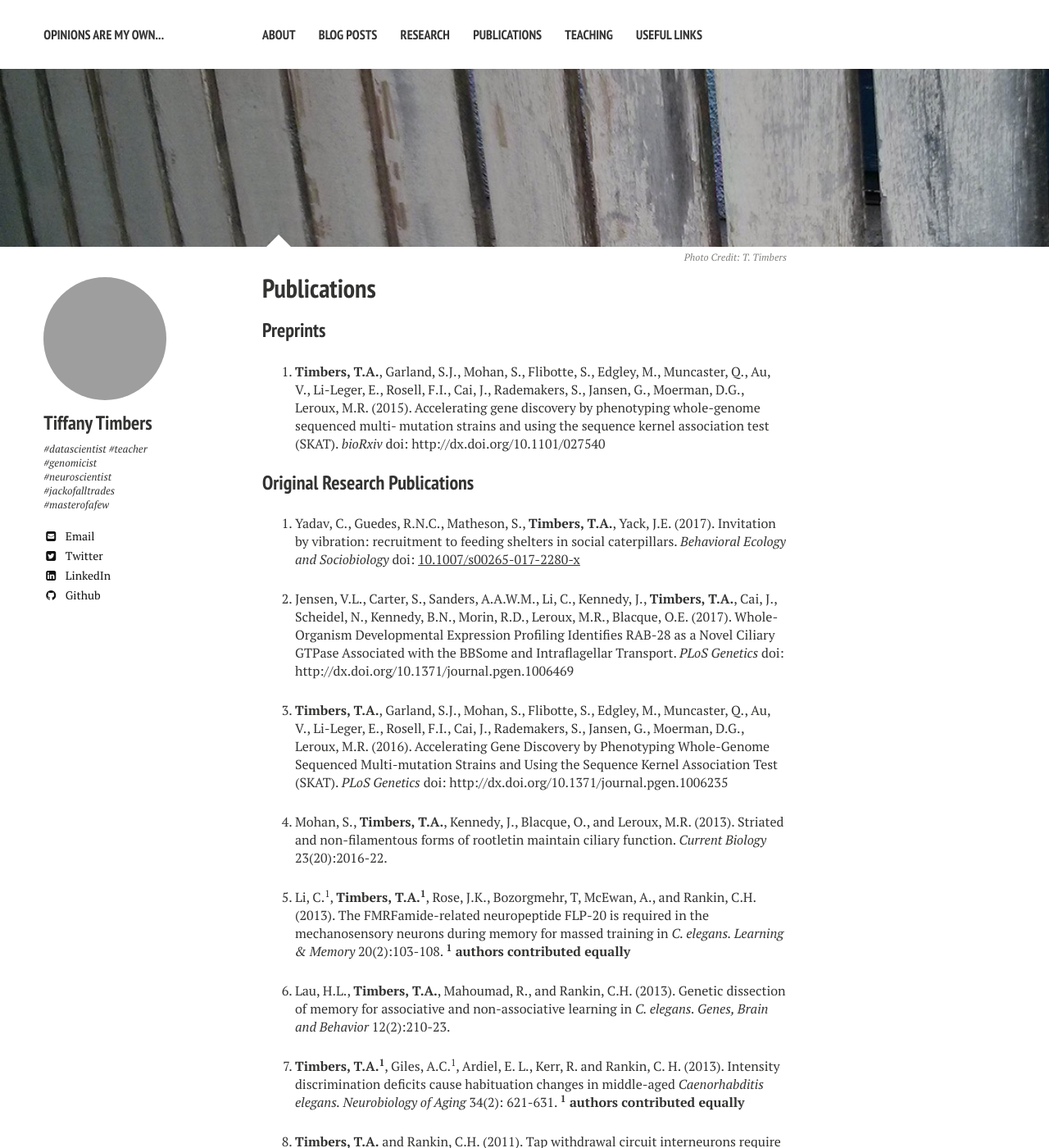
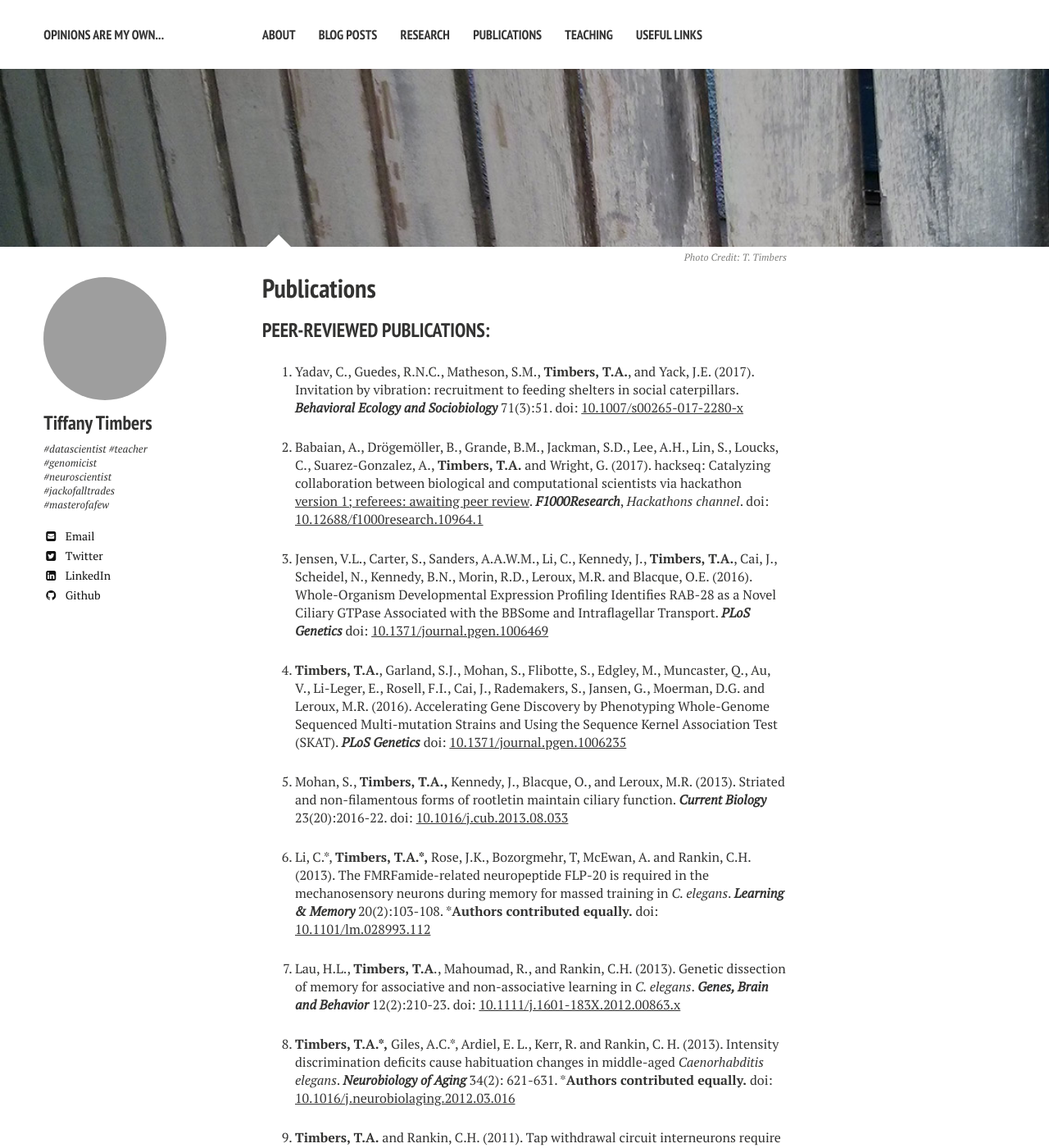
Before and after one commit to ttimbers/ttimbers.github.io, a Jekyll site: the page built from pubs/index.md, in a window 1280 px wide and 1400 px high. Shown: the whole window at 82% size. Built offline with Jekyll 4.4.1, drawn with Linux system fonts in a browser that asks for light colours; nearby versions of some CDN libraries; some of the changed text lies outside the part shown; grey boxes are pictures that could not be loaded.

Commit message:
updated pubs

```diff
--- a/pubs/index.md
+++ b/pubs/index.md
@@ -9,60 +9,80 @@ image:
   credit: T. Timbers
   creditlink: http://ttimbers.github.io
 ---
-### Preprints
-1. **Timbers, T.A.**, Garland, S.J., Mohan, S., Flibotte, S., Edgley, M., Muncaster, Q., Au, V., Li-Leger, E., Rosell, F.I., Cai, J., Rademakers, S., Jansen, G.,  Moerman, D.G., Leroux, M.R. (2015). Accelerating gene discovery by phenotyping whole-genome sequenced multi- mutation strains and using the sequence kernel association test (SKAT).
-*bioRxiv* doi: http://dx.doi.org/10.1101/027540
 
+### PEER-REVIEWED PUBLICATIONS:
 
-### Original Research Publications
+1. Yadav, C., Guedes, R.N.C., Matheson, S.M., **Timbers, T.A.**, and Yack, J.E. (2017). Invitation by vibration: recruitment to feeding shelters in social caterpillars. ***Behavioral Ecology and Sociobiology*** 71(3):51. doi: [10.1007/s00265-017-2280-x](http://dx.doi.org/10.1007/s00265-017-2280-x)
 
-1.  Yadav, C., Guedes, R.N.C., Matheson, S., **Timbers, T.A.**, Yack, J.E. (2017).
-Invitation by vibration: recruitment to feeding shelters in social caterpillars. *Behavioral Ecology and Sociobiology* doi: [10.1007/s00265-017-2280-x](http://link.springer.com/article/10.1007/s00265-017-2280-x)
+2. Babaian, A., Drögemöller, B., Grande, B.M., Jackman, S.D., Lee, A.H., Lin, S., Loucks, C., Suarez-Gonzalez, A., **Timbers, T.A.** and Wright, G. (2017). hackseq: Catalyzing collaboration between biological and computational scientists via hackathon [version 1; referees: awaiting peer review](https://f1000research.com/articles/6-197/v1). ***F1000Research***, *Hackathons channel*. doi: [10.12688/f1000research.10964.1](http://dx.doi.org/10.12688/f1000research.10964.1)
 
-1. Jensen, V.L., Carter, S., Sanders, A.A.W.M., Li, C., Kennedy, J., **Timbers, T.A.**, Cai, J., Scheidel, N., Kennedy, B.N., Morin, R.D., Leroux, M.R., Blacque, O.E. (2017).
-Whole-Organism Developmental Expression Profiling Identifies RAB-28 as a Novel Ciliary GTPase Associated with the BBSome and Intraflagellar Transport. *PLoS Genetics* doi: http://dx.doi.org/10.1371/journal.pgen.1006469
+1. Jensen, V.L., Carter, S., Sanders, A.A.W.M., Li, C., Kennedy, J., **Timbers, T.A.**, Cai, J., Scheidel, N., Kennedy, B.N., Morin, R.D., Leroux, M.R. and Blacque, O.E. (2016).
+Whole-Organism Developmental Expression Profiling Identifies RAB-28 as a Novel Ciliary GTPase Associated with the BBSome and Intraflagellar Transport. ***PLoS Genetics*** doi: [10.1371/journal.pgen.1006469](http://dx.doi.org/10.1371/journal.pgen.1006469)
 
-1. **Timbers, T.A.**, Garland, S.J., Mohan, S., Flibotte, S., Edgley, M., Muncaster, Q., Au, V., Li-Leger, E., Rosell, F.I., Cai, J., Rademakers, S., Jansen, G.,  Moerman, D.G., Leroux, M.R. (2016).
+1. **Timbers, T.A.**, Garland, S.J., Mohan, S., Flibotte, S., Edgley, M., Muncaster, Q., Au, V., Li-Leger, E., Rosell, F.I., Cai, J., Rademakers, S., Jansen, G.,  Moerman, D.G. and Leroux, M.R. (2016).
 Accelerating Gene Discovery by Phenotyping Whole-Genome Sequenced Multi-mutation Strains and Using the Sequence Kernel Association Test (SKAT).
-*PLoS Genetics* doi: http://dx.doi.org/10.1371/journal.pgen.1006235
+***PLoS Genetics*** doi: [10.1371/journal.pgen.1006235](http://dx.doi.org/10.1371/journal.pgen.1006235)
 
-1. Mohan, S., **Timbers, T.A.**, Kennedy, J., Blacque, O., and Leroux, M.R. (2013).
-Striated and non-filamentous forms of rootletin maintain ciliary function.
-*Current Biology* 23(20):2016-22.
+1. Mohan, S., **Timbers, T.A.,** Kennedy, J., Blacque, O., and Leroux, M.R. (2013). Striated and non-filamentous forms of rootletin maintain
+ciliary function. ***Current Biology*** 23(20):2016-22. doi: [10.1016/j.cub.2013.08.033](http://dx.doi.org/10.1016/j.cub.2013.08.033)
 
-2. Li, C.<sup>1</sup>, <b>Timbers, T.A.<sup>1</sup></b>, Rose, J.K., Bozorgmehr, T, McEwan, A., and Rankin,
-C.H. (2013). The FMRFamide-related neuropeptide FLP-20 is required in the mechanosensory
-neurons during memory for massed training in <i>C. elegans. Learning & Memory </i>
-20(2):103-108. <b><sup>1</sup> authors contributed equally</b>
+2. Li, C.\*, **Timbers, T.A.\*,** Rose, J.K., Bozorgmehr, T, McEwan, A. and Rankin, C.H. (2013). The
+ FMRFamide-related neuropeptide FLP-20 is required in the mechanosensory
+neurons during memory for massed training in *C. elegans*. ***Learning & Memory*** 20(2):103-108. \***Authors contributed equally.** doi: [10.1101/lm.028993.112](https://dx.doi.org/10.1101%2Flm.028993.112)
 
-3. Lau, H.L., <b>Timbers, T.A.</b>, Mahoumad, R., and Rankin, C.H. (2013). Genetic
-dissection of memory for associative and non-associative learning in <i>C. elegans. Genes,
-Brain and Behavior</i> 12(2):210-23.
+3. Lau, H.L., **Timbers, T.A**., Mahoumad, R., and Rankin, C.H. (2013).
+Genetic dissection of memory for associative and non-associative
+learning in *C. elegans*. ***Genes, Brain and Behavior*** 12(2):210-23. doi: [10.1111/j.1601-183X.2012.00863.x](http://onlinelibrary.wiley.com/doi/10.1111/j.1601-183X.2012.00863.x/abstract)
 
-4. <b>Timbers, T.A.<sup>1</sup></b>, Giles, A.C.<sup>1</sup>, Ardiel, E. L., Kerr, R. and Rankin, C. H.
-(2013). Intensity discrimination deficits cause habituation changes in middle-aged
-<i>Caenorhabditis elegans. Neurobiology of Aging</i> 34(2): 621-631.
-<b><sup>1</sup> authors contributed equally </b>
+4. **Timbers, T.A.\*,** Giles, A.C.\*, Ardiel, E. L., Kerr, R. and Rankin, C. H. (2013). Intensity discrimination deficits cause habituation changes in middle-aged *Caenorhabditis elegans*. ***Neurobiology of Aging*** 34(2): 621-631. \***Authors contributed equally.** doi: [10.1016/j.neurobiolaging.2012.03.016](http://dx.doi.org/10.1016/j.neurobiolaging.2012.03.016)
 
-5. <b>Timbers, T.A.</b> and Rankin, C.H. (2011). Tap withdrawal circuit interneurons
-require CREB for long-term habituation in <i>Caenorhabditis elegans. Behavioral
-Neuroscience</i> 125(4): 560-566.
+5. **Timbers, T.A.** and Rankin, C.H. (2011). Tap withdrawal circuit
+interneurons require CREB for long-term habituation in *Caenorhabditis
+elegans*. ***Behavioral Neuroscience*** 125(4): 560-566. doi: [10.1037/a0024370])(http://psycnet.apa.org/doi/10.1037/a0024370)
 
-6. Yack, J. E., <b>Timbers, T. A.</b>, Conner, W. E., Aiello, A. and Schroeder, F. C.
-(2004). Defensive flocculent emissions in a Tiger moth, <i>Homoeocera stictosoma
-(Arctiidae:Arctiinae). Journal of the Lepidopterists’ Society</i> 58(3): 173-177.
+6. Yack, J. E., **Timbers, T. A**.,Conner, W. E., Aiello, A. and
+Schroeder, F. C. (2004). Defensive flocculent emissions in a Tiger moth, *Homoeocera stictosoma*
+(Arctiidae:Arctiinae). ***Journal of the Lepidopterists’ Society*** 58(3): 173-177.
 
-### Published Book Chapters
+### PREPRINTS:
 
-1. **Timbers, T.A.**, Frame, A., Rankin, C.H. (2016 - In Press). Learning and memory in invertebrates:
-<i>C. elegans</i>. <i>Neuroscience and Biobehavioral Psychology</i>, Elsevier.
+1. **Timbers, T.A.,** Ardiel, E.L., Lee, K.C.Y., Safaei, J., Pelech,
+S.L., and Rankin, C.H. (2017). CaMK (CMK-1) and O-GlcNAc transferase (OGT-1) modulate mechanosensory responding and habituation in an interstimulus interval-dependent manner in *Caenorhabditis elegans*. ***bioRxiv*** doi: [10.1101/115972](https://doi.org/10.1101/115972) (_also submitted to **Genetics**_)
 
-1. <b>Timbers, T.A.</b> and Rankin, C.H. (2008). Learning and memory in invertebrates:
-<i>C. elegans</i>. In: Squire, L., Albright, T., Bloom, F., Gage, F and Spitzer, N. (eds.)
-<i>Encyclopedia of Neuroscience</i>, Volume 5, pp. 413-421. Oxford: Elsevier.
+1. **Timbers, T.A.**, Garland, S., Mohan, S., Flibotte, S., Edgley, M.,
+Muncaster, Q., Moerman, D., and Leroux, M. (2015). Accelerating gene
+discovery by phenotyping whole-genome sequenced multi-mutation strains
+and using the sequence kernel association test (SKAT). ***bioRxiv*** doi:
+[10.1101/027540](http://dx.doi.org/10.1101/027540) (_also published in **PLoS Genetics**_)
 
-2. <b>Timbers, T.A.</b>, Rankin, C.H. (2008). <i>Caenorhabditis elegans as a model
-system in which to study the fundamentals of learning and memory</i>. In Guadagnoli, M.
-(ed.) <i>Human Learning: Biology, Brain and Neuroscience</i>. pp. 227-242. Oxford:
-Elsevier.
-￼
+### MANUSCRIPTS UNDER REVISION AND/OR SUBMITTED:
+
+1. **Timbers, T.A.,** Ardiel, E.L., Lee, K.C.Y., Safaei, J., Pelech,
+S.L., and Rankin, C.H. (_submitted to **Genetics**_, MS ID#: GENETICS/2017/202044). CaMK (CMK-1) and O-GlcNAc transferase (OGT-1) modulate mechanosensory responding and habituation in an interstimulus interval-dependent manner in *Caenorhabditis elegans*.
+
+2. Loucks, C.M., Walker, D.S., McEwan, A.H., **Timbers, T.A.,** Ardiel, E.L., Grundy, L.J., Johnson, J., Kennedy, J., Blacque, O.E., Schafer, W.R., Rankin, C.H., and Leroux, M.R. (_under revision in **Current Biology**_, MS ID#: CURRENT-BIOLOGY-D-16-01552). EFHC1, a protein linked to juvenile myoclonic epilepsy, functions at the cilium and synapse to modulate dopamine signaling.
+
+### MANUSCRIPTS IN PREPARATION:
+
+1. **Timbers, T.A.,** Ready, B., Baxi, K., Leroux, M.R., and Carvalho,
+C. (*In preparation for Nature Cell Biology).* Shugoshin: also
+protecting the centromere and cilia signaling?
+
+2. **Timbers, T.A.**\*, Loucks, C.\*, and Leroux, M.R. (*In preparation
+for PLoS Biology*). Genetic bases for naturally\
+ occurring variations in locomotory and avoidance behaviors in *C.
+elegans*.  \***authors contributed equally**
+
+### PUBLISHED BOOK CHAPTERS:
+
+1. **Timbers, T.A.**, Frame, A.K., Rankin, C.H. (2017). Learning and Memory in Invertebrates: C. elegans. In Reference Module in *Neuroscience and Biobehavioral Psychology*, Elsevier, 2017. ISBN 9780128093245
+
+1. **Timbers, T.A.** and Rankin, C.H. (2008). Learning and memory in
+invertebrates: *C. elegans*. In: Squire, L., Albright, T., Bloom, F.,
+Gage, F and Spitzer, N. (eds.) *Encyclopedia of Neuroscience,* Volume 5,
+pp. 413-421. Oxford: Elsevier.
+
+2. **Timbers, T.A.,** and Rankin, C.H. (2008). *Caenorhabditis elegans* as a
+model system in which to study the fundamentals of learning and memory.
+In Guadagnoli, M. (ed.) *Human Learning: Biology, Brain and
+Neuroscience.* pp. 227-242. Oxford: Elsevier.
```
